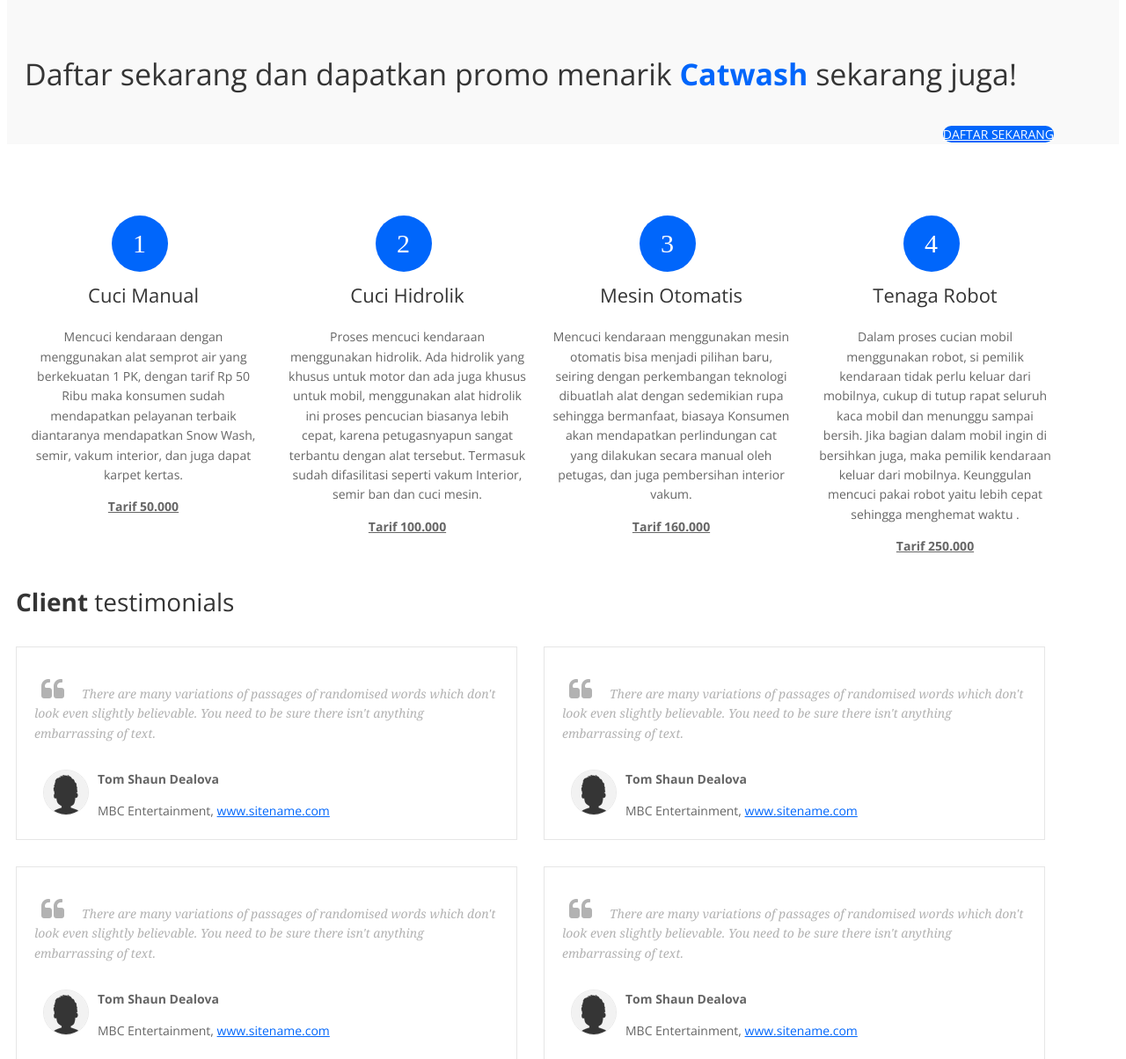
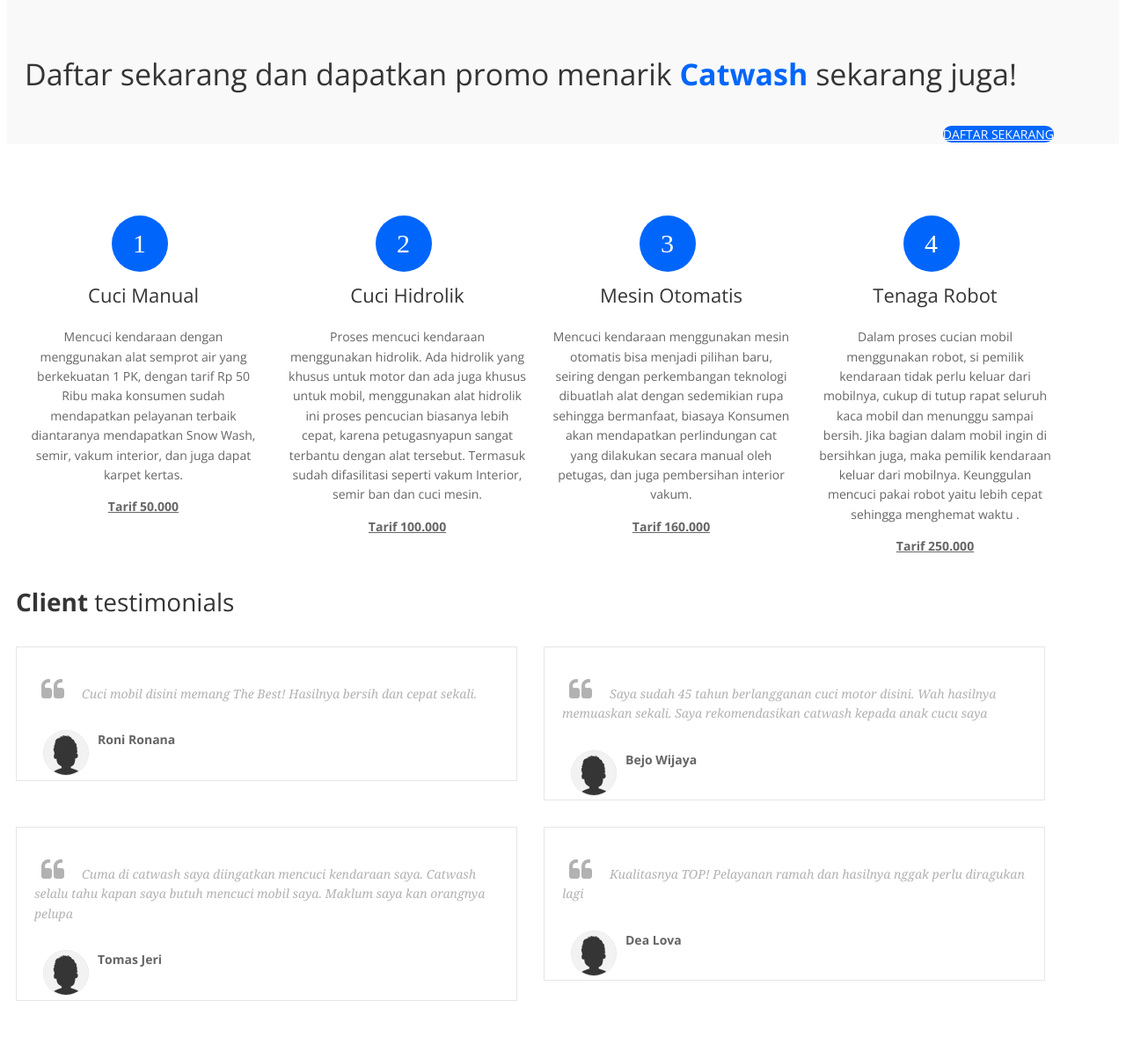
Before and after one commit to luluiwana/Kel3_CarWash, a CodeIgniter app: page /catwash/index.php/home/index in a window 1280 px wide. Shown: the part 2173-3377 px from the top of the page at 88% size. Run offline with CodeIgniter, Linux system fonts and the light colour scheme; some libraries are stand-ins or nearby versions.

Commit message:
testimoni DONE

```diff
--- a/application/views/home.php
+++ b/application/views/home.php
@@ -229,14 +229,13 @@
                 <div class="wrapper">
                   <div class="testimonial">
                     <p class="text">
-                      <i class="icon-quote-left icon-48"></i> There are many variations of passages of randomised words which don't look even slightly believable. You need to be sure there isn't anything embarrassing of text.
+                      <i class="icon-quote-left icon-48"></i> Cuci mobil disini memang The Best! Hasilnya bersih dan cepat sekali.
                     </p>
                     <div class="author">
                       <img src="img/dummies/testimonial-author1.png" class="img-circle bordered" alt="" />
                       <p class="name">
-                        Tom Shaun Dealova
+                        Roni Ronana
                       </p>
-                      <span class="info">MBC Entertainment, <a href="#">www.sitename.com</a></span>
                     </div>
                   </div>
                 </div>
@@ -245,14 +244,13 @@
                 <div class="wrapper">
                   <div class="testimonial">
                     <p class="text">
-                      <i class="icon-quote-left icon-48"></i> There are many variations of passages of randomised words which don't look even slightly believable. You need to be sure there isn't anything embarrassing of text.
+                      <i class="icon-quote-left icon-48"></i> Saya sudah 45 tahun berlangganan cuci motor disini. Wah hasilnya memuaskan sekali. Saya rekomendasikan catwash kepada anak cucu saya
                     </p>
                     <div class="author">
                       <img src="img/dummies/testimonial-author1.png" class="img-circle bordered" alt="" />
                       <p class="name">
-                        Tom Shaun Dealova
+                        Bejo Wijaya
                       </p>
-                      <span class="info">MBC Entertainment, <a href="#">www.sitename.com</a></span>
                     </div>
                   </div>
                 </div>
@@ -263,14 +261,13 @@
                 <div class="wrapper">
                   <div class="testimonial">
                     <p class="text">
-                      <i class="icon-quote-left icon-48"></i> There are many variations of passages of randomised words which don't look even slightly believable. You need to be sure there isn't anything embarrassing of text.
+                      <i class="icon-quote-left icon-48"></i> Cuma di catwash saya diingatkan mencuci kendaraan saya. Catwash selalu tahu kapan saya butuh mencuci mobil saya. Maklum saya kan orangnya pelupa
                     </p>
                     <div class="author">
                       <img src="img/dummies/testimonial-author1.png" class="img-circle bordered" alt="" />
                       <p class="name">
-                        Tom Shaun Dealova
+                        Tomas Jeri
                       </p>
-                      <span class="info">MBC Entertainment, <a href="#">www.sitename.com</a></span>
                     </div>
                   </div>
                 </div>
@@ -279,52 +276,19 @@
                 <div class="wrapper">
                   <div class="testimonial">
                     <p class="text">
-                      <i class="icon-quote-left icon-48"></i> There are many variations of passages of randomised words which don't look even slightly believable. You need to be sure there isn't anything embarrassing of text.
+                      <i class="icon-quote-left icon-48"></i> Kualitasnya TOP! Pelayanan ramah dan hasilnya nggak perlu diragukan lagi
                     </p>
                     <div class="author">
                       <img src="img/dummies/testimonial-author1.png" class="img-circle bordered" alt="" />
                       <p class="name">
-                        Tom Shaun Dealova
+                        Dea Lova
                       </p>
-                      <span class="info">MBC Entertainment, <a href="#">www.sitename.com</a></span>
                     </div>
                   </div>
                 </div>
               </div>
             </div>
-            <div class="row">
-              <div class="span6">
-                <div class="wrapper">
-                  <div class="testimonial">
-                    <p class="text">
-                      <i class="icon-quote-left icon-48"></i> There are many variations of passages of randomised words which don't look even slightly believable. You need to be sure there isn't anything embarrassing of text.
-                    </p>
-                    <div class="author">
-                      <img src="img/dummies/testimonial-author1.png" class="img-circle bordered" alt="" />
-                      <p class="name">
-                        Tom Shaun Dealova
-                      </p>
-                      <span class="info">MBC Entertainment, <a href="#">www.sitename.com</a></span>
-                    </div>
-                  </div>
-                </div>
-              </div>
-              <div class="span6">
-                <div class="wrapper">
-                  <div class="testimonial">
-                    <p class="text">
-                      <i class="icon-quote-left icon-48"></i> There are many variations of passages of randomised words which don't look even slightly believable. You need to be sure there isn't anything embarrassing of text.
-                    </p>
-                    <div class="author">
-                      <img src="img/dummies/testimonial-author1.png" class="img-circle bordered" alt="" />
-                      <p class="name">
-                        Tom Shaun Dealova
-                      </p>
-                      <span class="info">MBC Entertainment, <a href="#">www.sitename.com</a></span>
-                    </div>
-                  </div>
-                </div>
-              </div>
+
             </div>
           </div>
         </div>
```
